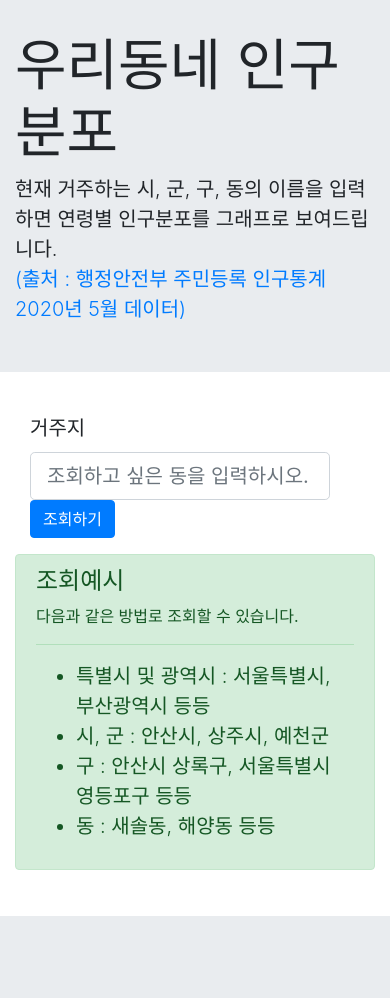
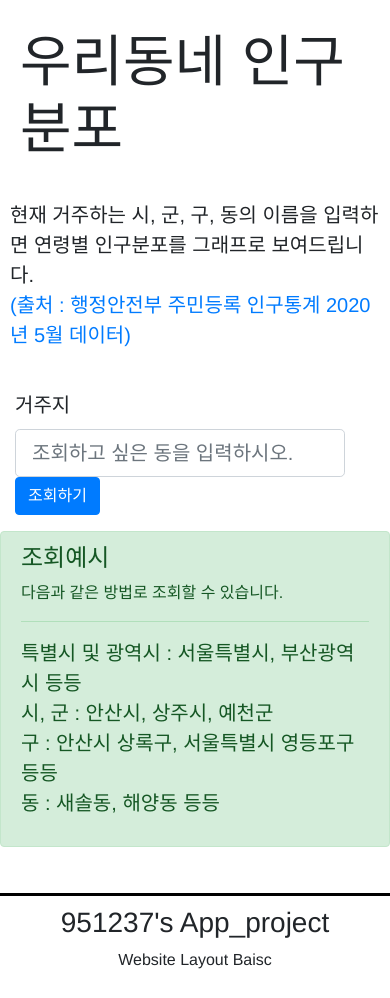
Before and after one commit to 951237/app_population_graph, a Flask app: page / in a window 390 px wide. Before the commit the page ends 916 px from the top, so only its background shows below. Run offline with Flask 2, Linux system fonts and the light colour scheme; parts of the project's set-up code (start-up, migrations or seed data) failed here and were passed over; some libraries are stand-ins or nearby versions.

Commit message:
Doc : Update - Html / Css 코드 업데이트 - 시만틱 코드로 반영 - 모바일 최적화 - 한걸음 한걸음씩

```diff
--- a/static/css/style.css
+++ b/static/css/style.css
@@ -1,8 +1,27 @@
-.graph {
+/* 초기화 */
+* { margin: 0; padding: 0;}
+body {font-family: 'Helvetica', sans-serif;}
+li { list-style: none;}
+a { text-decoration: none;}
+
+/* 헤더 */
+
+/* 본문 */
+#section_header{ padding: 20px; }
+#section_article{ padding: 10px; }
+#section_graph {
    resize: both; /* 이미지 최대 사이즈에 적용 */
    float: center; /* 가운데 정렬 */
    max-width: 1000px; /* 넓이를 지정 */
    height: auto; /* 높이를 지정 */
    margin: 5px 0; /* 여백을 적용 4가지 조건이 가능 위쪽, 오른쪽, 아래쪽, 왼쪽 순서 */
+}
 
+/* 푸터 */
+#main_footer{
+   padding: 10px;
+   border-top: 3px solid black;
+   text-align: center;
 }
+
+/* 그래프 */
--- a/templates/base.html
+++ b/templates/base.html
@@ -4,32 +4,36 @@
 <head>
   <!-- Required meta tags -->
   <meta charset="utf-8">
-  <meta name="viewport" content="width=device-width, initial-scale=1, shrink-to-fit=no">
+  <meta name="viewport"
+    content="width=device-width, initial-scale=1, maximum-sciale=1.0, minium-scale=1.0,shrink-to-fit=no">
 
   <!-- Bootstrap CSS -->
   <link rel="stylesheet" href="https://stackpath.bootstrapcdn.com/bootstrap/4.5.0/css/bootstrap.min.css"
     integrity="sha384-9aIt2nRpC12Uk9gS9baDl411NQApFmC26EwAOH8WgZl5MYYxFfc+NcPb1dKGj7Sk" crossorigin="anonymous">
   <link rel="stylesheet" href="./static/css/style.css">
-
   <title>우리동네 인구통계!</title>
-
-
-
 </head>
 
 <body>
-  <div class="jumbotron jumbotron-fluid">
-    <div class="container">
+  <div id="wrap">
+    <header id="main_header">
+      <h1></h1>
+    </header>
+    <section id="main_section">
+      <div id="container">
+        <header id="section_header">
           <h1 class="display-4">우리동네 인구분포</h1>
+        </header>
+        <article id="section_article">
           <p class="lead">
             현재 거주하는 시, 군, 구, 동의 이름을 입력하면 연령별 인구분포를 그래프로 보여드립니다.<br>
             <a href="http://27.101.213.4/#">(출처 : 행정안전부 주민등록 인구통계 2020년 5월 데이터)</a>
-      </p>
+        </article>
+        <div id="section_graph">
+          {% block content %}{% endblock content %}
         </div>
       </div>
-  <div class="container">
-    {% block content %}{% endblock content %}
-  </div>
+
       <!-- Go to www.addthis.com/dashboard to customize your tools -->
       <div class="addthis_inline_share_toolbox" style="width: 400px; margin: 0 auto; padding-top: 30px; "></div>
 
@@ -69,6 +73,12 @@
         crossorigin="anonymous"></script>
       <!-- Go to www.addthis.com/dashboard to customize your tools -->
       <script type="text/javascript" src="//s7.addthis.com/js/300/addthis_widget.js#pubid=ra-5edbbaaf319f78df"></script>
+    </section>
+  </div>
+  <footer id = "main_footer">
+    <h3>951237's App_project</h3>
+    <address>Website Layout Baisc</address>
+  </footer>
 </body>
 
 </html>
```
Lines whose indentation alone changed are shown as unchanged.
